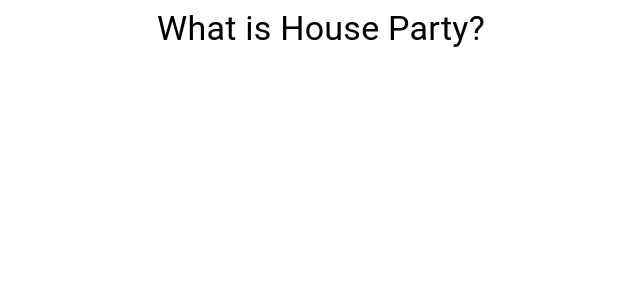
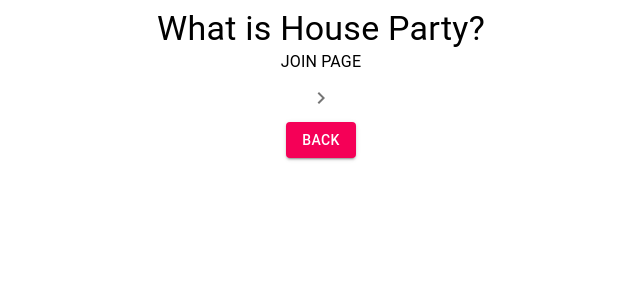
Before and after one commit to j-tomasik/django-music-controller, a React app in the folder music_controller/frontend/: page /info in a window 1280 px wide. Shown: the top 300 px of the page, without its empty margins (319-959 px from the left). Built offline with nearby package versions, Linux system fonts and the light colour scheme; no server answers; the HTML template or start-up script is replaced by a standard one.

Commit message:
finished up features just need to add info cards

```diff
--- a/music_controller/frontend/src/components/Info.js
+++ b/music_controller/frontend/src/components/Info.js
@@ -1,16 +1,48 @@
-import React, {useState, useEffect} from 'react';
-import { Grid, Button, Typography, IconButton} from '@material-ui/core'
+import React, {useState} from 'react';
+import { Grid, Button, Typography, IconButton, Icon} from '@material-ui/core'
 import NavigateBeforeIcon from '@material-ui/icons/NavigateBefore';
 import NavigateNextIcon from '@material-ui/icons/NavigateNext';
-import {Link} from 'react-router-dom'
+import {Link} from 'react-router-dom';
+
+const pages = {
+    JOIN: 'pages.join',
+    CREATE: 'pages.create',
+}
 
 export default function Info(props){
+    const [page, setPage] = useState(pages.JOIN);
+
+    function joinInfo(){
+        return "JOIN PAGE"
+    }
+
+    function createInfo(){
+        return "CREATE PAGE"
+    }
+
     return(
         <Grid container spacing={1}>
             <Grid item xs={12} align='center'>
                 <Typography component='h4' variant='h4'>
                     What is House Party?
                 </Typography>
+                <Grid item xs={12} align='center'>
+                    <Typography variant='body1'>
+                        {page === pages.JOIN ? joinInfo() : createInfo() }
+                    </Typography>
+                </Grid>
+                <Grid item xs={12} align='center'>
+                    <IconButton onClick={() => {
+                        page === pages.CREATE ? setPage(pages.JOIN) : setPage(pages.CREATE);
+                    }}>
+                        {page === pages.CREATE ? <NavigateBeforeIcon/> : <NavigateNextIcon/>}
+                    </IconButton>
+                </Grid>
+                <Grid item xs={12} align='center'>
+                    <Button color="secondary" variant='contained' to='/' component={Link}>
+                        Back
+                    </Button>
+                </Grid>
             </Grid>
         </Grid>
     )
```
Also changed, not shown: music_controller/frontend/static/frontend/main.js.
